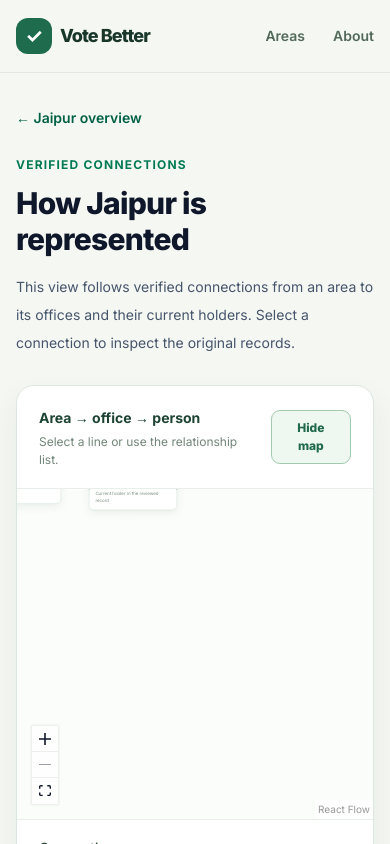
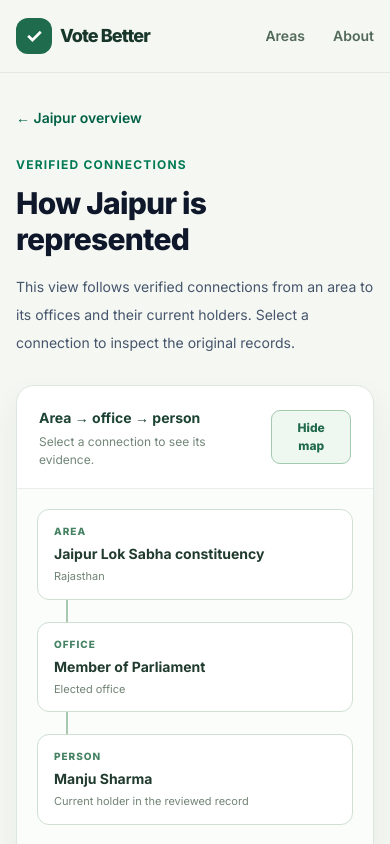
Before and after one commit to sourabh69733/vote-better, a Next.js app in the folder web/: page /areas/jaipur-lok-sabha/relationships in a window 390 px wide. Both pictures are taken after a click on the button "Open map". Shown: the top 844 px of the page. Built offline with nearby package versions, Linux system fonts and the light colour scheme.

Commit message:
fix: show readable relationship path on phones

```diff
--- a/web/app/areas/[areaId]/relationships/RelationshipGraph.tsx
+++ b/web/app/areas/[areaId]/relationships/RelationshipGraph.tsx
@@ -3,7 +3,7 @@
 import { useState } from "react";
 import { Background, Controls, Position, ReactFlow, type Edge, type Node } from "@xyflow/react";
 import "@xyflow/react/dist/style.css";
-import type { CivicGraph } from "@/lib/civic-graph";
+import type { CivicGraph, CivicGraphNode } from "@/lib/civic-graph";
 import styles from "./relationship-graph.module.css";
 
 export default function RelationshipGraph({ graph }: { graph: CivicGraph }) {
@@ -27,15 +27,34 @@ export default function RelationshipGraph({ graph }: { graph: CivicGraph }) {
     type: "smoothstep",
     className: edge.id === selectedId ? styles.activeEdge : styles.edge,
   }));
+  const mobilePaths = graph.edges.filter((edge) => edge.label === "held by").map((edge) => {
+    const areaEdge = graph.edges.find((item) => item.label === "has seat" && item.to === edge.from);
+    const ids = [areaEdge?.from, edge.from, edge.to];
+    return {
+      id: edge.id,
+      nodes: ids.map((id) => graph.nodes.find((node) => node.id === id)).filter((node): node is CivicGraphNode => Boolean(node)),
+    };
+  });
 
   return <section className={styles.frame} aria-label="Civic relationship graph">
-    <div className={styles.header}><div><strong>Area → office → person</strong><p>Select a line or use the relationship list.</p></div><button type="button" className={styles.mobileToggle} onClick={() => setMapOpen(!mapOpen)} aria-expanded={mapOpen}>{mapOpen ? "Hide map" : "Open map"}</button></div>
+    <div className={styles.header}><div><strong>Area → office → person</strong><p>Select a connection to see its evidence.</p></div><button type="button" className={styles.mobileToggle} onClick={() => setMapOpen(!mapOpen)} aria-controls="civic-map" aria-expanded={mapOpen}>{mapOpen ? "Hide map" : "Open map"}</button></div>
     <div className={styles.body}>
-      <div className={`${styles.map} ${mapOpen ? styles.mapOpen : ""}`}>
-        <ReactFlow nodes={nodes} edges={edges} fitView fitViewOptions={{ padding: 0.18 }} minZoom={0.4} maxZoom={1.4} nodesDraggable={false} nodesConnectable={false} edgesReconnectable={false} onEdgeClick={(_, edge) => setSelectedId(edge.id)} zoomOnScroll={false} panOnScroll={false}>
-          <Background color="#dce8de" gap={24} size={1} />
-          <Controls showInteractive={false} />
-        </ReactFlow>
+      <div id="civic-map" className={`${styles.map} ${mapOpen ? styles.mapOpen : ""}`}>
+        <div className={styles.desktopFlow}>
+          <ReactFlow nodes={nodes} edges={edges} fitView fitViewOptions={{ padding: 0.18 }} minZoom={0.4} maxZoom={1.4} nodesDraggable={false} nodesConnectable={false} edgesReconnectable={false} onEdgeClick={(_, edge) => setSelectedId(edge.id)} zoomOnScroll={false} panOnScroll={false}>
+            <Background color="#dce8de" gap={24} size={1} />
+            <Controls showInteractive={false} />
+          </ReactFlow>
+        </div>
+        <div className={styles.mobilePath} aria-hidden="true">
+          {mobilePaths.map((path) => <div key={path.id} className={styles.mobilePathGroup}>
+            {path.nodes.map((node) => <div key={node.id} className={styles.mobilePathItem}>
+              <small>{node.kind}</small>
+              <strong>{node.label}</strong>
+              <span>{node.detail}</span>
+            </div>)}
+          </div>)}
+        </div>
       </div>
       <div className={styles.list}>
         <h2>Connections</h2>
--- a/web/app/areas/[areaId]/relationships/relationship-graph.module.css
+++ b/web/app/areas/[areaId]/relationships/relationship-graph.module.css
@@ -5,6 +5,8 @@
 .mobileToggle { display: none; padding: 8px 12px; border: 1px solid #a3c9af; border-radius: 9px; background: #eff8f0; color: #206a4c; font-size: 12px; font-weight: 800; cursor: pointer; }
 .body { display: grid; grid-template-columns: minmax(0, 1.8fr) minmax(310px, .8fr); }
 .map { min-width: 0; height: 410px; background: #fbfdfb; }
+.desktopFlow { height: 100%; }
+.mobilePath { display: none; }
 .node { width: 220px !important; min-height: 92px; padding: 0 !important; border: 1px solid #c7dfcf !important; border-radius: 12px !important; background: #fff !important; box-shadow: 0 7px 20px #244b3714 !important; text-align: left !important; }
 .nodeContent { padding: 15px; }
 .nodeContent small, .nodeContent strong, .nodeContent span { display: block; }
@@ -34,8 +36,17 @@
 }
 @media (max-width: 680px) {
   .mobileToggle { display: inline-block; }
-  .map { display: none; height: 330px; }
+  .map { display: none; height: auto; }
   .mapOpen { display: block; }
+  .desktopFlow { display: none; }
+  .mobilePath { display: grid; padding: 20px; }
+  .mobilePathGroup + .mobilePathGroup { margin-top: 20px; padding-top: 20px; border-top: 1px solid #e0eae1; }
+  .mobilePathItem { position: relative; display: grid; gap: 4px; border: 1px solid #cfe0d2; border-radius: 12px; background: #fff; padding: 14px 16px; }
+  .mobilePathItem + .mobilePathItem { margin-top: 22px; }
+  .mobilePathItem + .mobilePathItem::before { position: absolute; top: -23px; left: 28px; height: 22px; border-left: 2px solid #a8c9af; content: ""; }
+  .mobilePathItem small { color: #468363; font-size: 10px; font-weight: 800; letter-spacing: .1em; text-transform: uppercase; }
+  .mobilePathItem strong { color: #213b2e; font-size: 14px; }
+  .mobilePathItem span { color: #718375; font-size: 11px; }
   .row { display: block; }
   .row small { display: block; margin-top: 4px; }
 }
```
